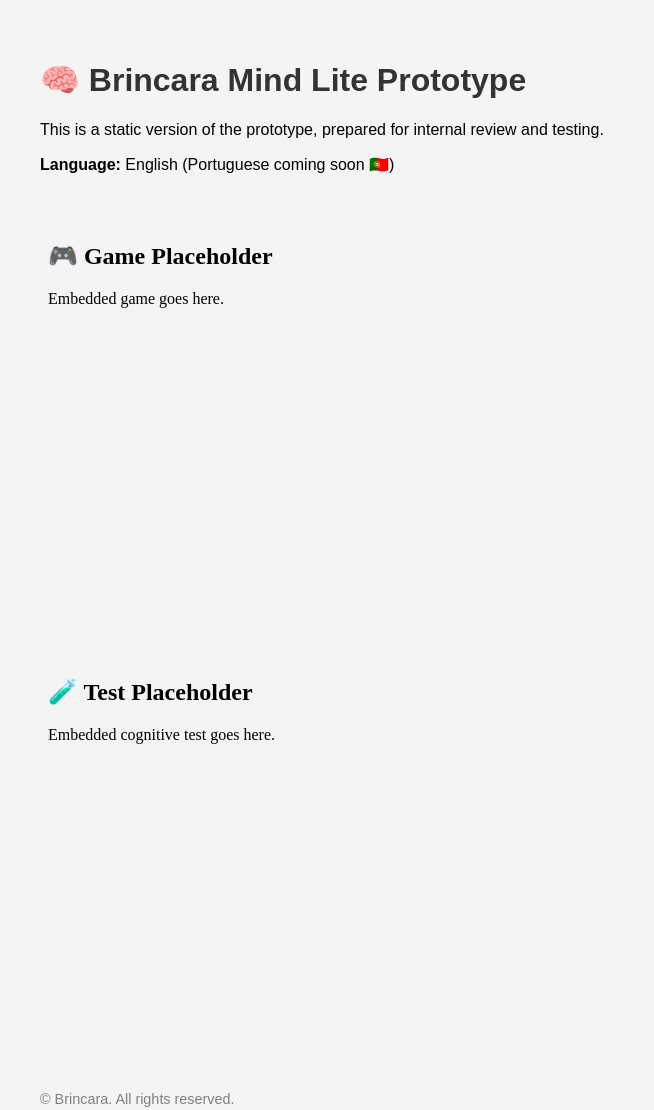
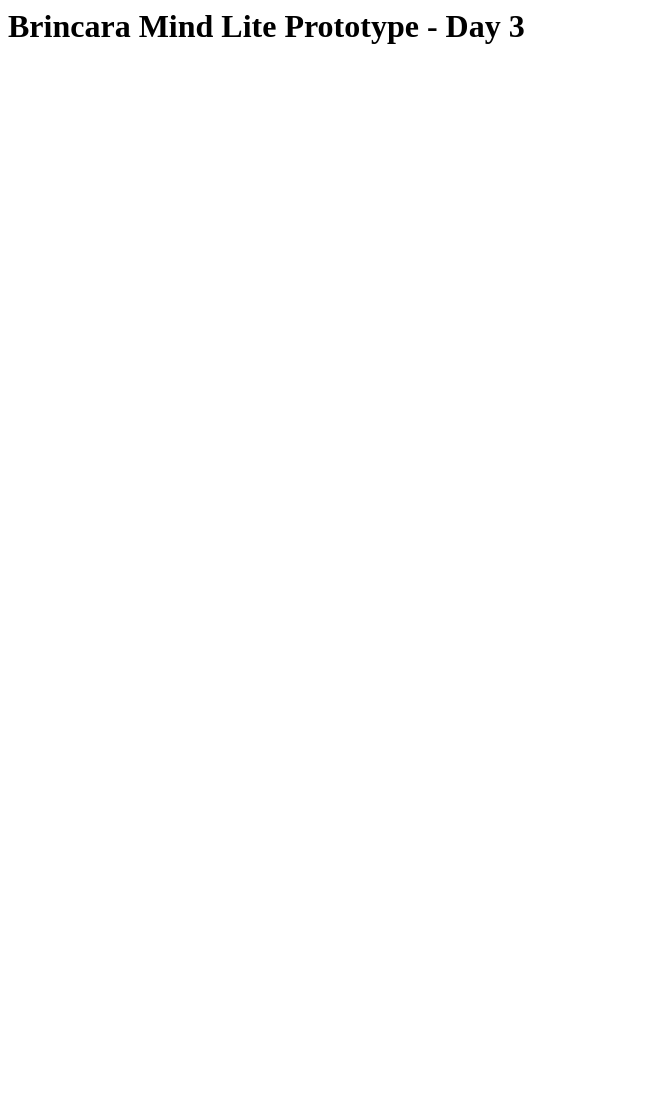
Before and after one commit to Brincara/prototype, a website: page index.html in a window 1280 px wide. Shown: the whole page, without its empty margins (0-654 px from the left). After the commit the page ends 800 px from the top, so only its background shows below. Drawn offline with Linux system fonts and the light colour scheme.

Commit message:
Add files via upload

```diff
--- a/index.html
+++ b/index.html
@@ -1,22 +1 @@
-
-<!DOCTYPE html>
-<html lang="en">
-<head>
-  <meta charset="UTF-8">
-  <title>Brincara Mind Prototype</title>
-  <meta name="viewport" content="width=device-width, initial-scale=1.0">
-  <style>
-    body { font-family: sans-serif; padding: 2em; background: #f4f4f4; }
-    h1 { color: #333; }
-    iframe { width: 100%; height: 400px; border: none; margin-top: 2em; }
-  </style>
-</head>
-<body>
-  <h1>🧠 Brincara Mind Lite Prototype</h1>
-  <p>This is a static version of the prototype, prepared for internal review and testing.</p>
-  <p><strong>Language:</strong> English (Portuguese coming soon 🇵🇹)</p>
-  <iframe src="game-placeholder.html" title="Game 1 Placeholder"></iframe>
-  <iframe src="test-placeholder.html" title="Test 1 Placeholder"></iframe>
-  <p style="margin-top:2em; font-size: 0.9em; color: gray;">© Brincara. All rights reserved.</p>
-</body>
-</html>
+<html><head><title>Brincara Mind Lite</title></head><body><h1>Brincara Mind Lite Prototype - Day 3</h1><div id='root'></div><script src='../src/index.js'></script></body></html>
```
